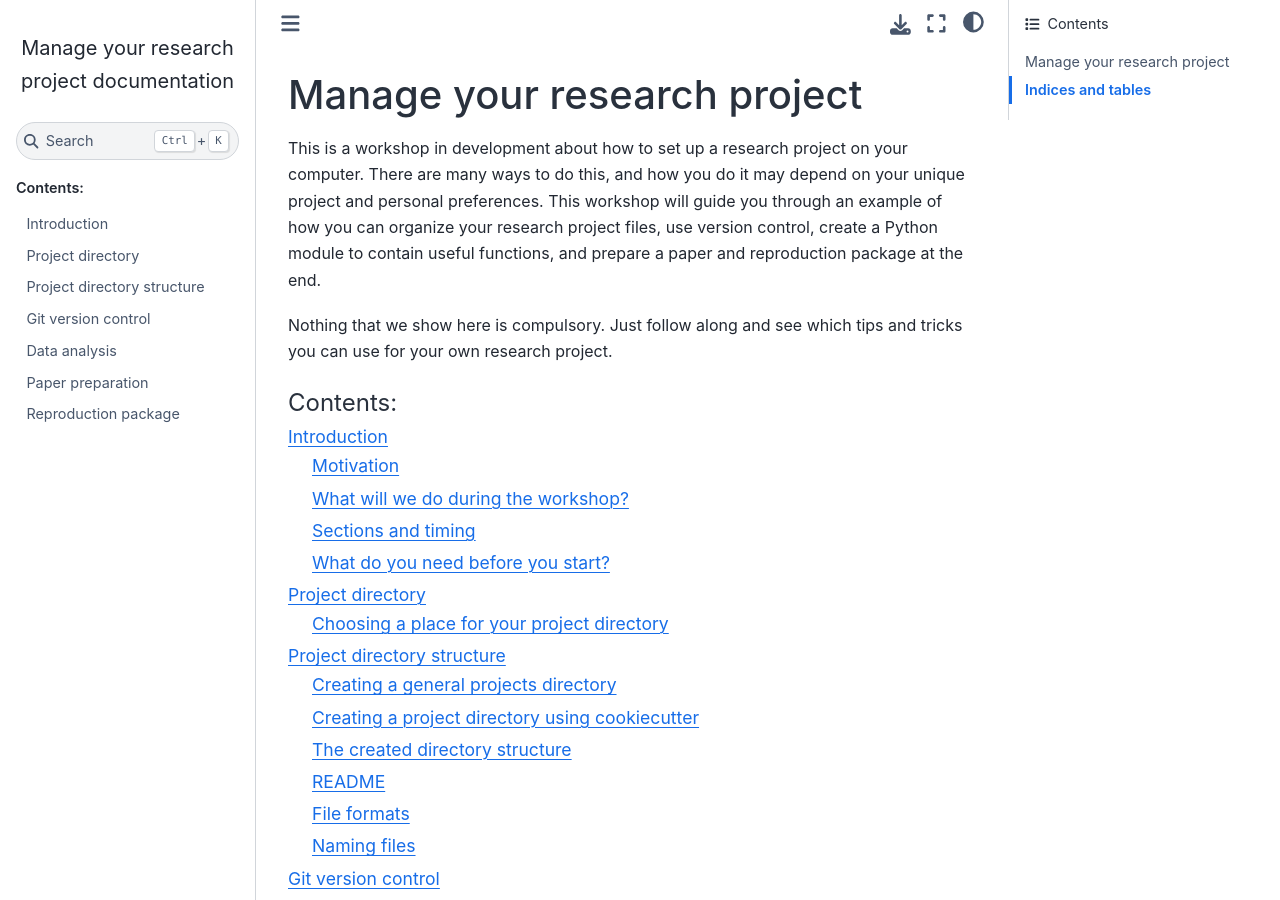
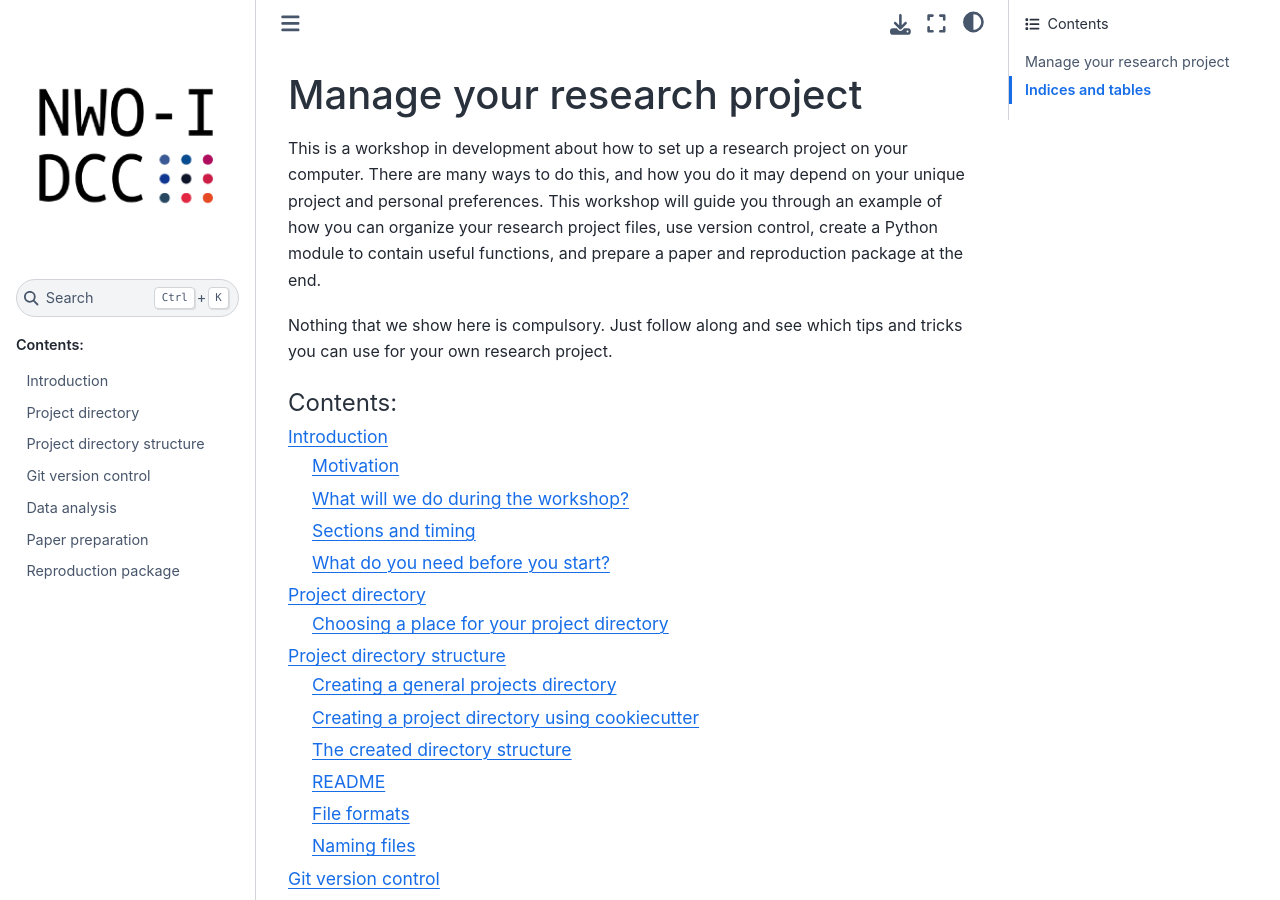
Before and after one commit to nwo-i-dcc/workshop-manage-research-project, a Sphinx documentation site: the page built from source/index.rst, in a window 1280 px wide and 900 px high. Built offline with Sphinx 7.4.7 and the Sphinx Book theme 1.1.4, drawn with Linux system fonts in a browser that asks for light colours.

Commit message:
Add the NWO-I DCC logo to the page

```diff
--- a/source/conf.py
+++ b/source/conf.py
@@ -48,6 +48,13 @@ exclude_patterns = []
 # a list of builtin themes.
 #
 html_theme = 'sphinx_book_theme'
+html_theme_options = {
+   "logo": {
+      "image_light": "_static/nwo-i.png",
+      "image_dark": "_static/nwo-i.png",
+   }
+}
+
 
 # Add any paths that contain custom static files (such as style sheets) here,
 # relative to this directory. They are copied after the builtin static files,
```
